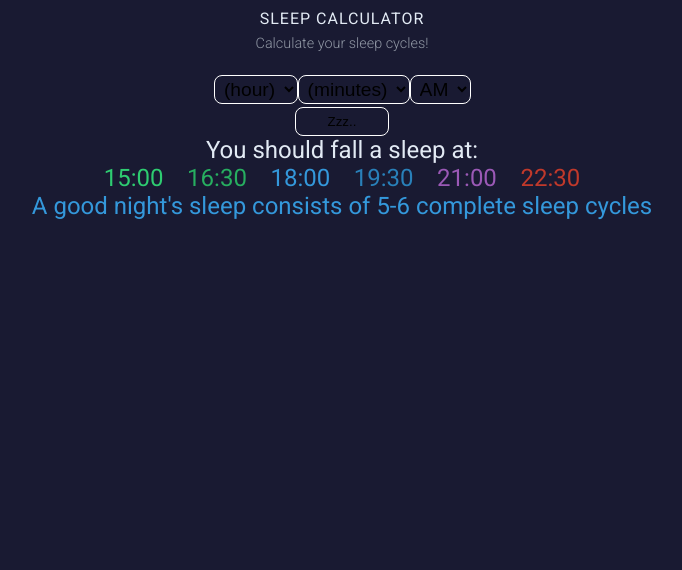
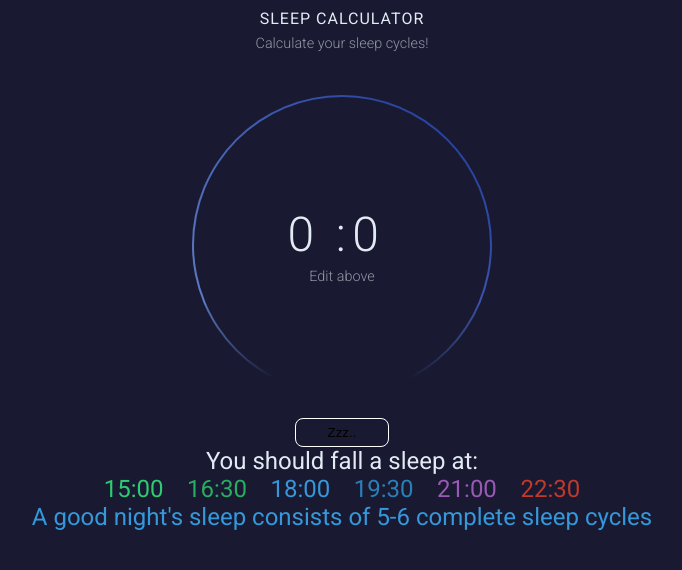
Before and after one commit to snoh666/sleep-cycle-calculator, a React (Create React App) app: page / in a window 1280 px wide. Shown: the top 570 px of the page, without its empty margins (298-980 px from the left). Built offline with nearby package versions, Linux system fonts and the light colour scheme.

Commit message:
Updated styling and functionality

```diff
--- a/src/components/Form.jsx
+++ b/src/components/Form.jsx
@@ -1,100 +1,192 @@
-import React from 'react';
+import React, { useState, useRef } from 'react';
 import styled from 'styled-components';
 import { connect } from 'react-redux';
-import { setHours, setMinutes, setAm, setForward } from '../redux/actions';
+import { setHrsMins, setAm } from '../redux/actions';
 
-function Form({ setHours, setMinutes, setAm, setForward }) {
-  const updateHours = (e) => {
-    const {
-      target: { value },
-    } = e;
-    if (value !== 'null') {
-      setHours(Number(value));
+function Form({ setHrsMins, setAm }) {
+  const [hours, setHours] = useState(0);
+  const [minutes, setMinutes] = useState(0);
+  const [timeoutId, setTimeoutId] = useState('');
+  const formElement = useRef();
+
+  const updateHours = e => {
+    const { value } = e.target;
+
+    if (value > 24) {
+      setHours(24);
+    } else if (value < 0 || value.length === 0) {
+      setHours(0);
+    } else {
+      e.target.value = parseInt(e.target.value);
+      setHours(parseInt(e.target.value));
+    }
+  };
+
+  const updateMinutes = e => {
+    const { value } = e.target;
+
+    if (value > 60) {
+      setMinutes(60);
+    } else if (value < 0 || value.length === 0) {
+      setMinutes(0);
+    } else {
+      e.target.value = parseInt(e.target.value);
+      setMinutes(parseInt(e.target.value));
+    }
+  };
+
+  const onFormChange = e => {
+    if (timeoutId) {
+      clearInterval(timeoutId);
+      setTimeoutId(true);
     }
 
-    setForward(false);
+    const staticTimeoutId = setTimeout(_ => {
+      formElement.current.dispatchEvent(new Event('submit'));
+    }, 1000);
+
+    setTimeoutId(staticTimeoutId);
   };
-  const updateMinutes = (e) => {
-    const {
-      target: { value },
-    } = e;
-    if (value !== 'null') {
-      setMinutes(Number(value));
-    }
 
-    setForward(false);
-  };
-  const updateAm = (e) => {
-    const {
-      target: { value },
-    } = e;
-    if (value === 'am') {
-      setAm(true);
-    } else if (value === 'pm') {
-      setAm(false);
-    }
+  const handleSubmit = e => {
+    e.preventDefault();
 
-    setForward(false);
+    const flooredHours = Math.floor(hours % 12);
+
+    setHrsMins({
+      hrs: flooredHours,
+      min: minutes,
+      isAm: hours <= 12,
+    });
   };
 
   return (
-    <FormWrapper>
-      <StyledSelect id='hours' onChange={updateHours}>
-        <option value='null'>(hour)</option>
-        <option value='1'>1</option>
-        <option value='2'>2</option>
-        <option value='3'>3</option>
-        <option value='4'>4</option>
-        <option value='5'>5</option>
-        <option value='6'>6</option>
-        <option value='7'>7</option>
-        <option value='8'>8</option>
-        <option value='9'>9</option>
-        <option value='10'>10</option>
-        <option value='11'>11</option>
-        <option value='12'>12</option>
-      </StyledSelect>
-      <StyledSelect id='minutes' onChange={updateMinutes}>
-        <option value='null'>(minutes)</option>
-        <option value='0'>00</option>
-        <option value='5'>05</option>
-        <option value='10'>10</option>
-        <option value='15'>15</option>
-        <option value='20'>20</option>
-        <option value='25'>25</option>
-        <option value='30'>30</option>
-        <option value='35'>35</option>
-        <option value='40'>40</option>
-        <option value='45'>45</option>
-        <option value='50'>50</option>
-        <option value='55'>55</option>
-      </StyledSelect>
-      <StyledSelect id='am-pm' onChange={updateAm}>
-        <option value='am'>AM</option>
-        <option value='pm'>PM</option>
-      </StyledSelect>
-    </FormWrapper>
+    <StyledSection>
+      <ClockWrapper>
+        <ClockContent>
+          <TimeOutput>
+            <form
+              ref={formElement}
+              onSubmit={handleSubmit}
+              onChange={onFormChange}
+            >
+              <StyledInput
+                type='number'
+                max='24'
+                value={hours}
+                onChange={updateHours}
+                end
+              />
+              <span>:</span>
+              <StyledInput
+                type='number'
+                max='60'
+                value={minutes}
+                onChange={updateMinutes}
+              />
+            </form>
+          </TimeOutput>
+          <StyledSubInfo>Edit above</StyledSubInfo>
+        </ClockContent>
+      </ClockWrapper>
+    </StyledSection>
   );
 }
 
-export default connect(null, { setHours, setMinutes, setAm, setForward })(Form);
+export default connect(null, { setHrsMins, setAm })(Form);
 
-const FormWrapper = styled.div`
-  display: flex;
-  flex-direction: row;
-  align-items: center;
-  justify-content: space-around;
+const StyledSection = styled.section`
+  width: 100%;
+  max-width: 300px;
+
+  margin: 20px auto;
 `;
 
-const StyledSelect = styled.select`
-  font-family: 'Montserrat', sans-serif;
-  font-size: 0.8em;
-  background: none;
-  border: 1px solid #fff;
-  border-radius: 8px;
-  padding: 2px 5px;
+const ClockWrapper = styled.div`
+  width: 100%;
+  padding-top: 100%;
 
-  option {
-    text-align: center;
+  position: relative;
+
+  &::before {
+    content: '';
+    display: block;
+    position: absolute;
+
+    top: 0;
+    left: 0;
+    width: 100%;
+    height: 100%;
+
+    border-radius: 100%;
+
+    background: linear-gradient(to top right, #6a89cc, #1e3799);
+    z-index: 0;
+  }
+
+  &::after {
+    content: '';
+    display: block;
+    position: absolute;
+
+    width: 100%;
+    height: 30%;
+    bottom: 0;
+    left: 50%;
+    transform: translateX(-50%);
+
+    background: radial-gradient(
+      circle at bottom,
+      ${props => props.theme.darkBlue} 40%,
+      transparent
+    );
   }
 `;
+
+const ClockContent = styled.div`
+  position: absolute;
+  top: 2px;
+  left: 2px;
+  right: 2px;
+  bottom: 2px;
+
+  border: 5px solid transparent;
+  border-radius: 100%;
+
+  display: flex;
+  flex-flow: column nowrap;
+  align-items: center;
+  justify-content: center;
+
+  background-color: ${props => props.theme.darkBlue};
+`;
+
+const TimeOutput = styled.div`
+  font-size: 3rem;
+  letter-spacing: 2.5px;
+  font-weight: 100;
+`;
+
+const StyledInput = styled.input`
+  width: auto;
+  max-width: 75px;
+
+  background: transparent;
+  border: none;
+
+  text-align: ${props => (props.end ? 'end' : 'start')};
+  padding: 0 0.25rem;
+
+  font-family: 'Roboto', sans-serif;
+  color: ${props => props.theme.grey};
+  font-size: 3rem;
+  letter-spacing: 2.5px;
+  font-weight: 100;
+`;
+
+const StyledSubInfo = styled.p`
+  margin-top: 5px;
+  font-size: 0.9rem;
+  color: ${props => props.theme.greyDark};
+  font-weight: 200;
+`;
```
